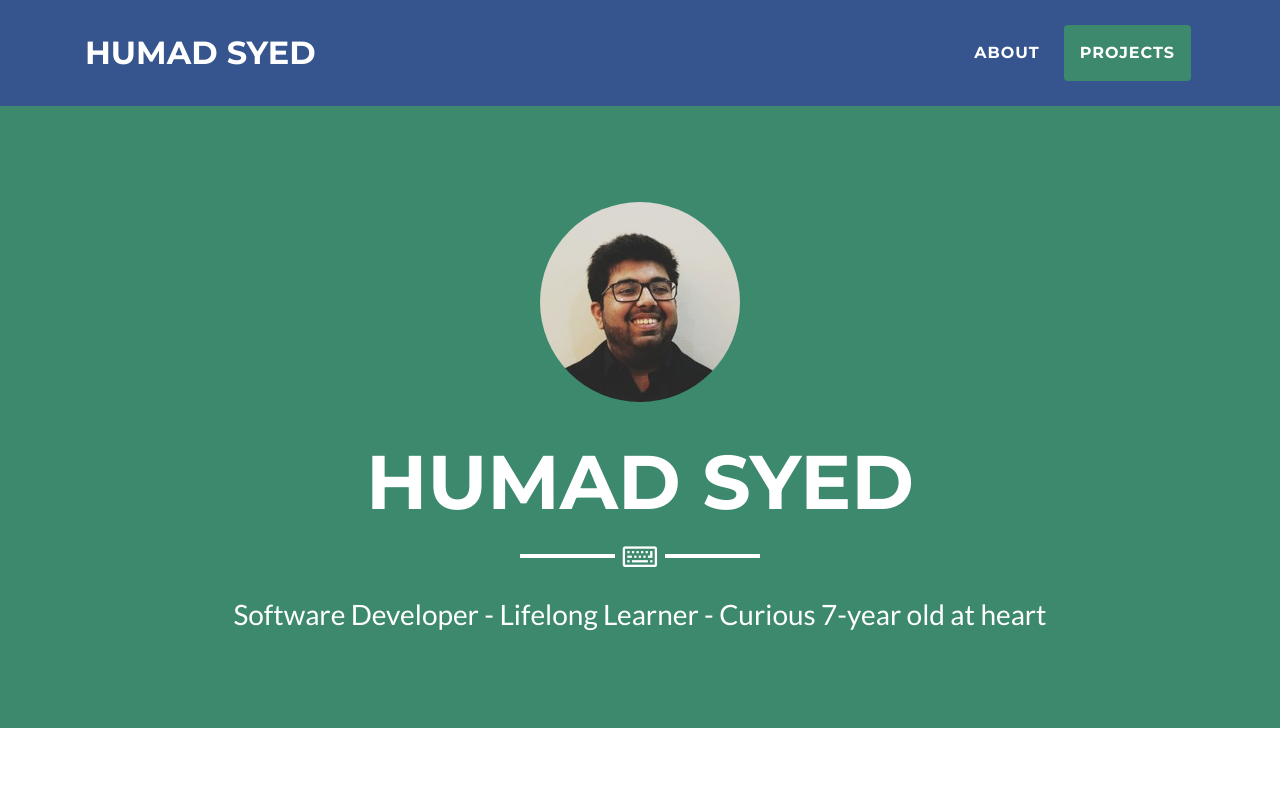
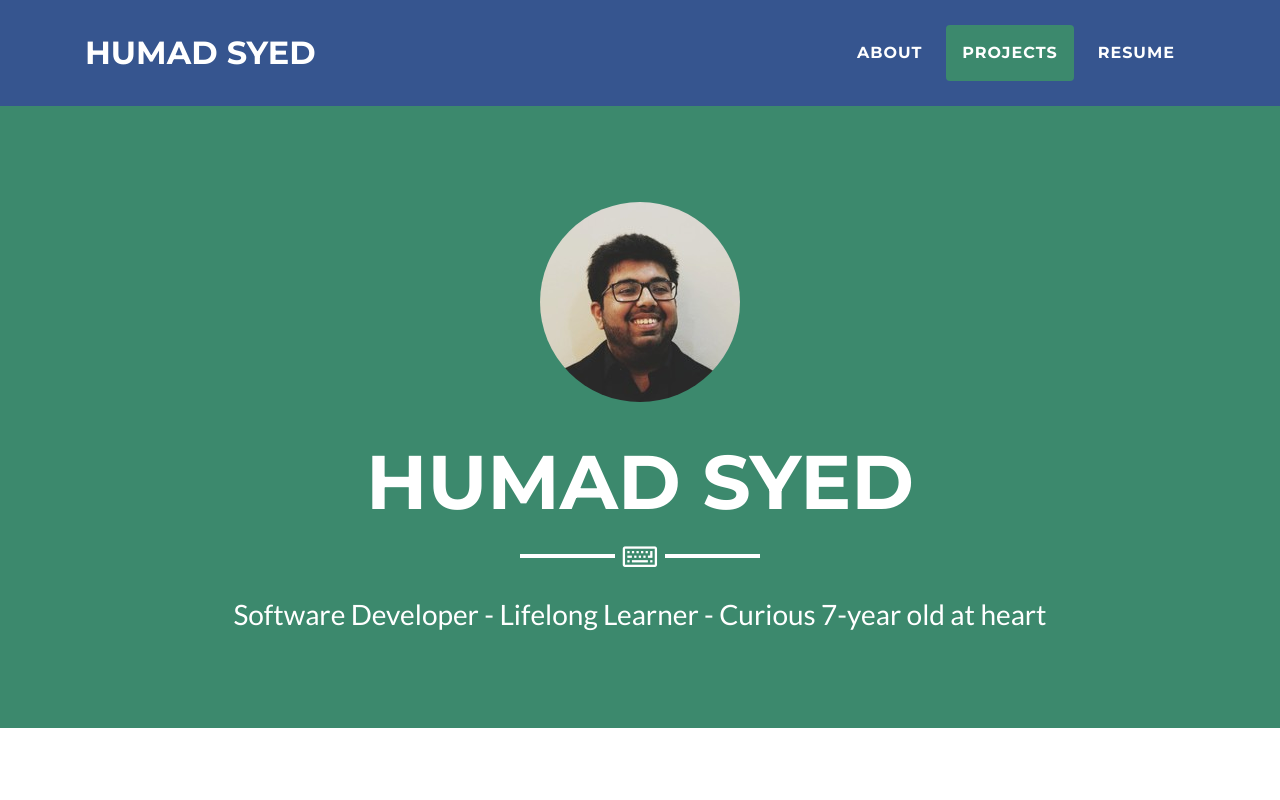
Before and after one commit to Humad/humad.github.io, a plain HTML site: page index.html in a window 1280 px wide. Shown: the top 800 px of the page. Drawn offline with Linux system fonts and the light colour scheme.

Commit message:
added resume link on navbar

```diff
--- a/index.html
+++ b/index.html
@@ -43,6 +43,9 @@
             </li>
             <li class="nav-item mx-0 mx-lg-1">
               <a class="nav-link py-3 px-0 px-lg-3 rounded js-scroll-trigger" href="#portfolio">Projects</a>
+            </li>
+            <li class="nav-item mx-0 mx-lg-1">
+              <a class="nav-link py-3 px-0 px-lg-3 rounded js-scroll-trigger" href="./resume/SYED_RESUME.pdf">Resume</a>
             </li>
           </ul>
         </div>
```
